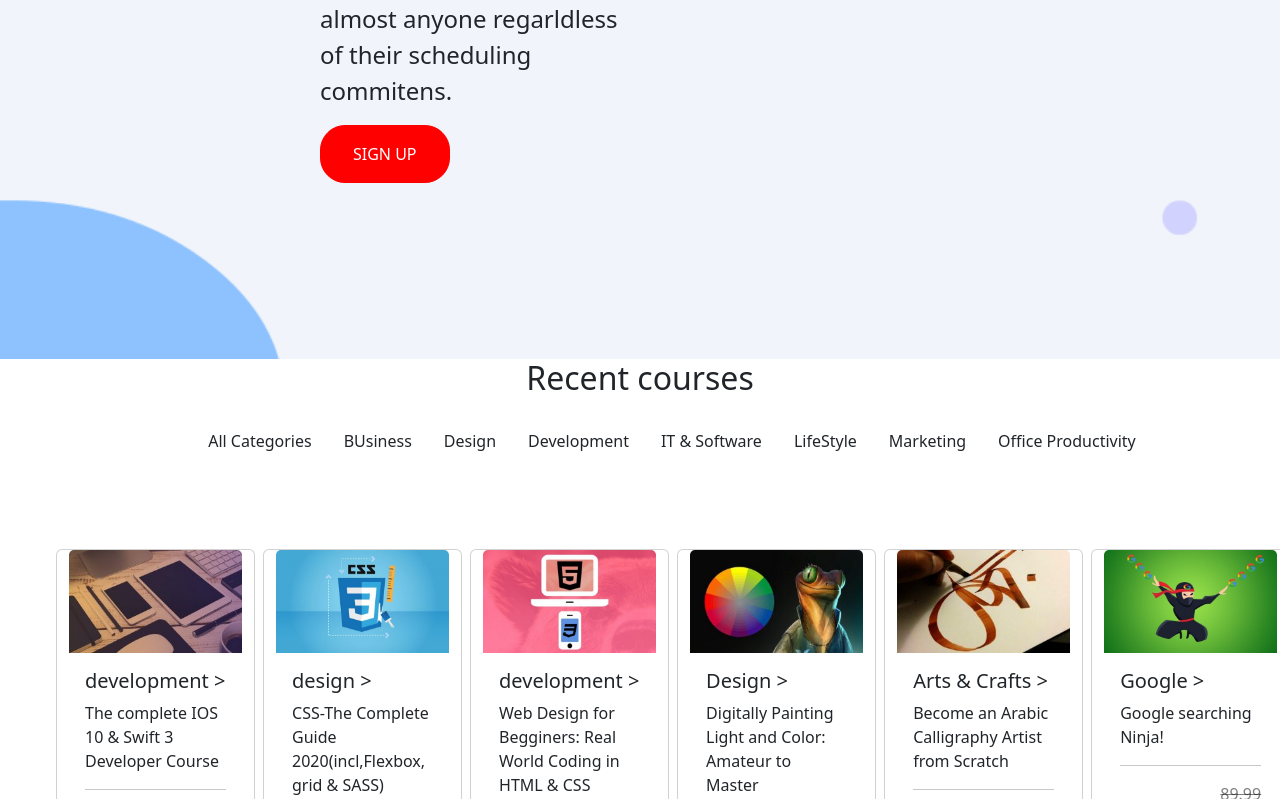
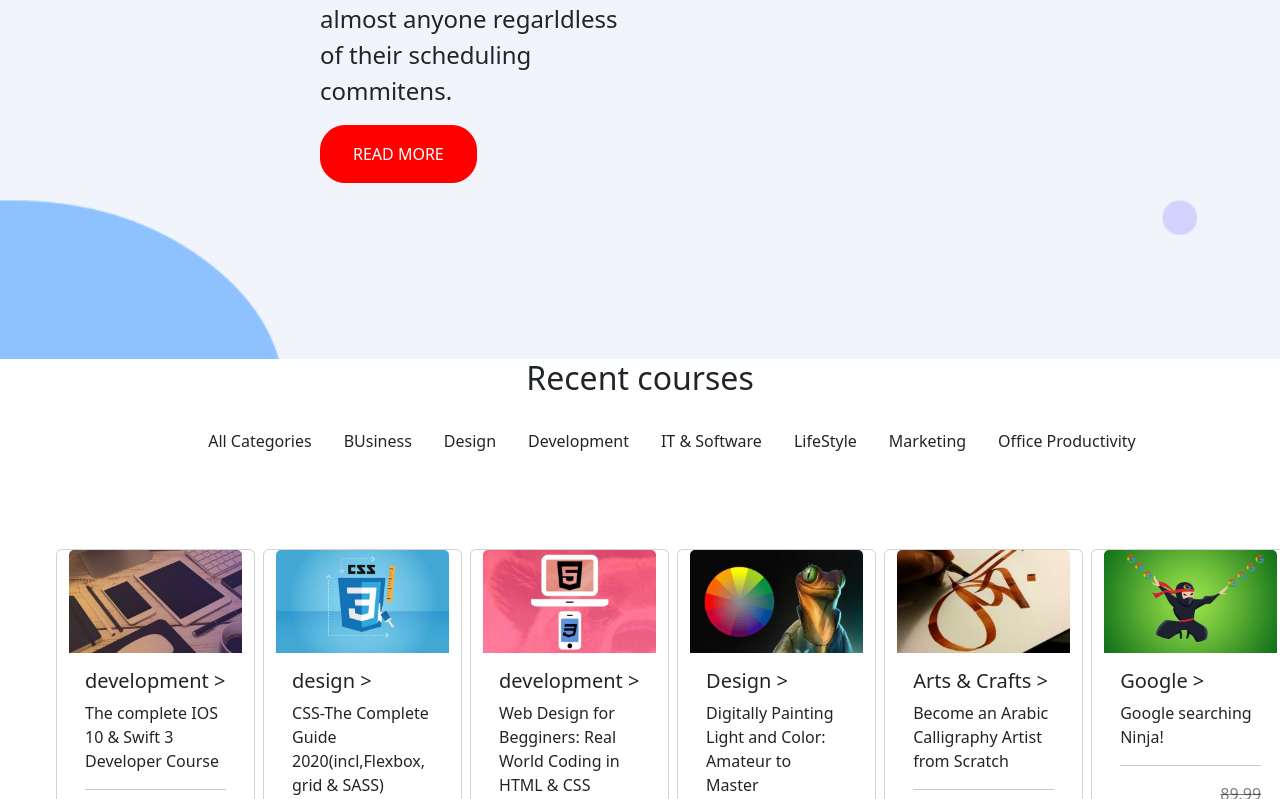
Before and after one commit to cesarecicolin/proj-html-vuejs, a Vue app: page / in a window 1280 px wide. Shown: the part 1701-2500 px from the top of the page. Built offline with nearby package versions, Linux system fonts and the light colour scheme.

Commit message:
reso il pulsante riutilizabile

```diff
--- a/src/components/btn.vue
+++ b/src/components/btn.vue
@@ -1,8 +1,14 @@
 <script>
+
+export default {
+   props:{
+    text: String,
+   }
+}
 </script>
 
 <template>
-    <button>SIGN UP</button>
+    <button>{{ text }}</button>
 </template>
 
 <style lang="scss" scoped>
```
